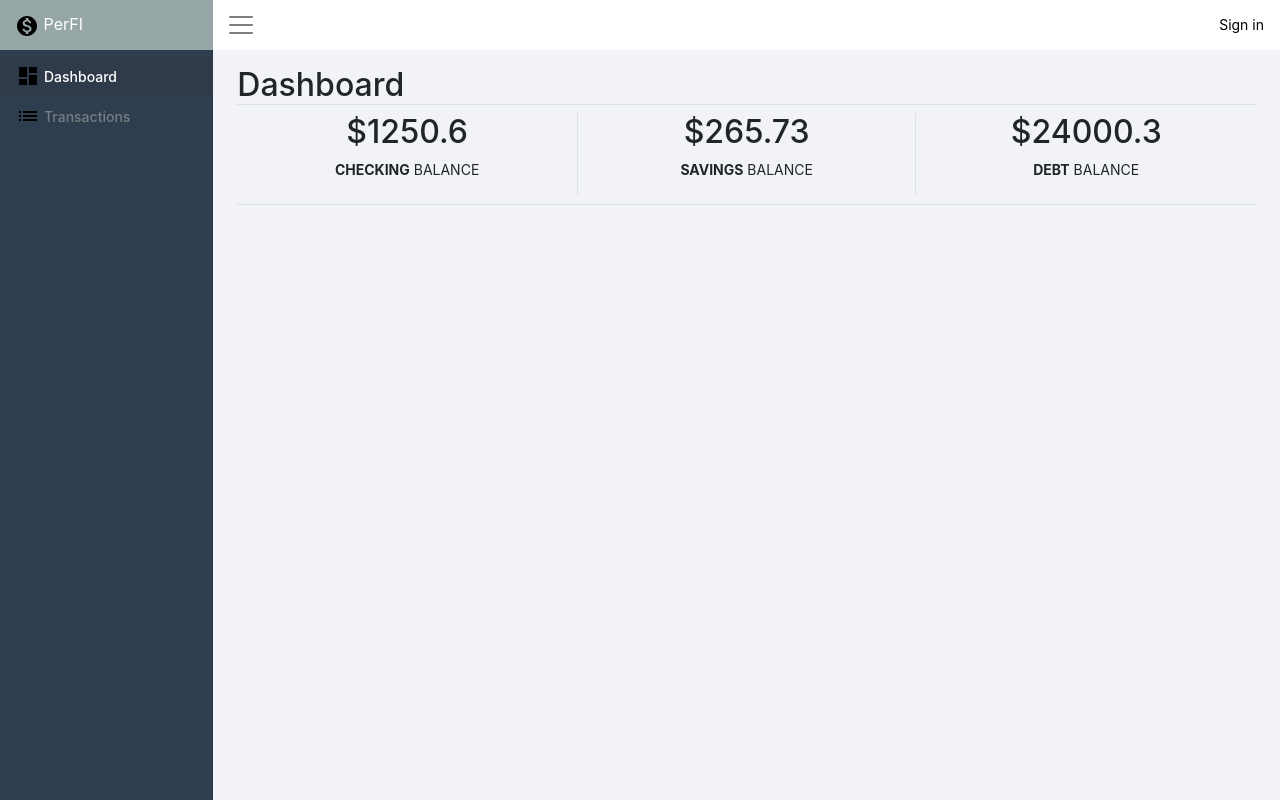
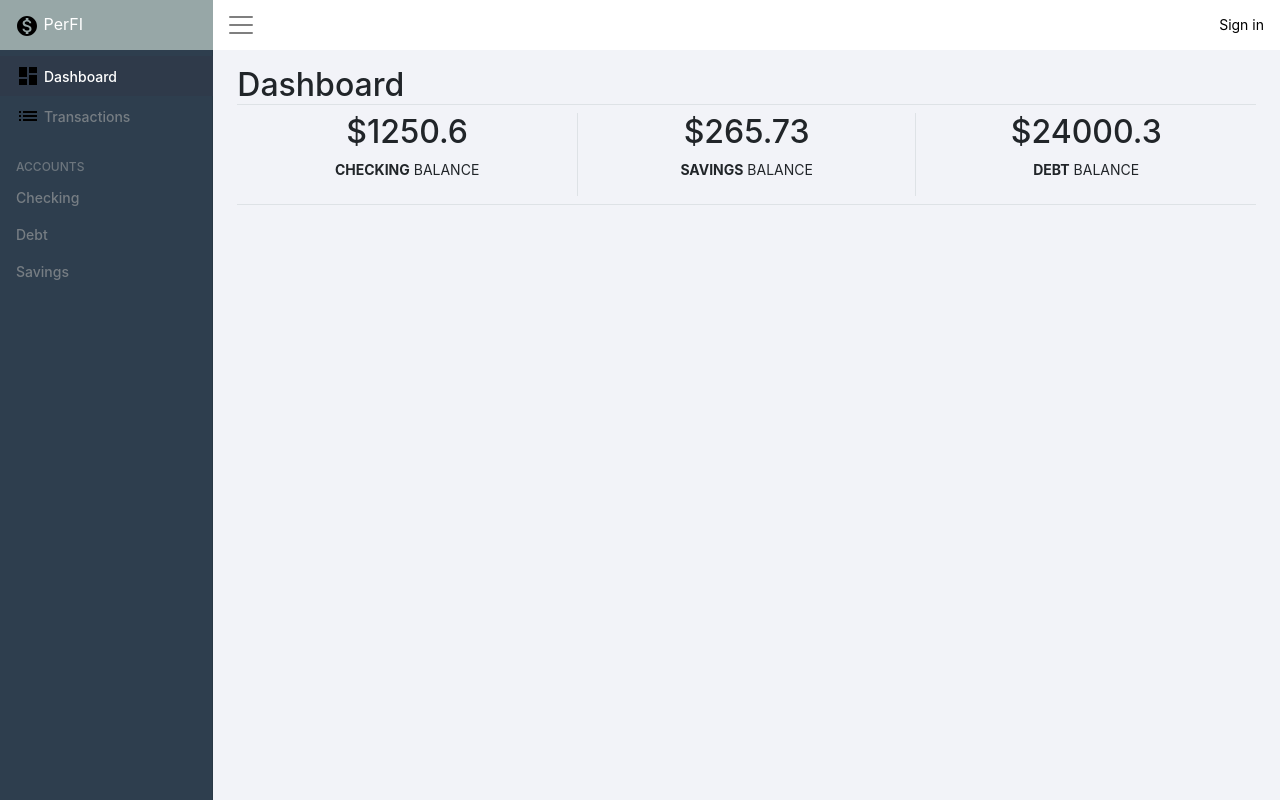
Before and after one commit to akosborn/personal-finance, an Angular app: page /dashboard in a window 1280 px wide. Built offline with nearby package versions, Linux system fonts and the light colour scheme.

Commit message:
updated styling

```diff
--- a/src/app/side-nav/side-nav.component.css
+++ b/src/app/side-nav/side-nav.component.css
@@ -46,6 +46,7 @@
 .sidebar .nav-link {
   font-weight: 500;
   color: #767D83;
+  cursor: pointer;
 }
 
 .sidebar .nav-link .feather {
--- a/src/app/side-nav/side-nav.component.html
+++ b/src/app/side-nav/side-nav.component.html
@@ -3,7 +3,8 @@
     <div class="sidebar-sticky">
       <ul class="nav flex-column">
         <li class="nav-item">
-          <a class="nav-link active" href="#">
+          <a class="nav-link active"
+             routerLink="/dashboard">
             <span data-feather="home"></span>
             <img src="assets/images/ic_dashboard_24px.svg" alt="Dashboard">
             <span class="d-inline-block align-middle pl-1">Dashboard</span>
@@ -11,7 +12,8 @@
           </a>
         </li>
         <li class="nav-item">
-          <a class="nav-link" href="#">
+          <a class="nav-link"
+             routerLink="/transactions">
             <span data-feather="file"></span>
             <img src="assets/images/ic_list_24px.svg" alt="Transactions">
             <span class="d-inline-block align-middle pl-1">Transactions</span>
@@ -20,38 +22,32 @@
         </li>
       </ul>
 
-      <!--<h6 class="sidebar-heading d-flex justify-content-between align-items-center px-3 mt-4 mb-1 text-muted">-->
-        <!--<span>Saved reports</span>-->
-        <!--<a class="d-flex align-items-center text-muted" href="#">-->
-          <!--<span data-feather="plus-circle"></span>-->
-        <!--</a>-->
-      <!--</h6>-->
-      <!--<ul class="nav flex-column mb-2">-->
-        <!--<li class="nav-item">-->
-          <!--<a class="nav-link" href="#">-->
-            <!--<span data-feather="file-text"></span>-->
-            <!--Current month-->
-          <!--</a>-->
-        <!--</li>-->
-        <!--<li class="nav-item">-->
-          <!--<a class="nav-link" href="#">-->
-            <!--<span data-feather="file-text"></span>-->
-            <!--Last quarter-->
-          <!--</a>-->
-        <!--</li>-->
-        <!--<li class="nav-item">-->
-          <!--<a class="nav-link" href="#">-->
-            <!--<span data-feather="file-text"></span>-->
-            <!--Social engagement-->
-          <!--</a>-->
-        <!--</li>-->
-        <!--<li class="nav-item">-->
-          <!--<a class="nav-link" href="#">-->
-            <!--<span data-feather="file-text"></span>-->
-            <!--Year-end sale-->
-          <!--</a>-->
-        <!--</li>-->
-      <!--</ul>-->
+      <h6 class="sidebar-heading d-flex justify-content-between align-items-center px-3 mt-4 mb-1 text-muted">
+        <span>Accounts</span>
+        <a class="d-flex align-items-center text-muted" href="#">
+          <span data-feather="plus-circle"></span>
+        </a>
+      </h6>
+      <ul class="nav flex-column mb-2">
+        <li class="nav-item">
+          <a class="nav-link" href="#">
+            <span data-feather="file-text"></span>
+            Checking
+          </a>
+        </li>
+        <li class="nav-item">
+          <a class="nav-link" href="#">
+            <span data-feather="file-text"></span>
+            Debt
+          </a>
+        </li>
+        <li class="nav-item">
+          <a class="nav-link" href="#">
+            <span data-feather="file-text"></span>
+            Savings
+          </a>
+        </li>
+      </ul>
     </div>
   </nav>
 </div>
```
